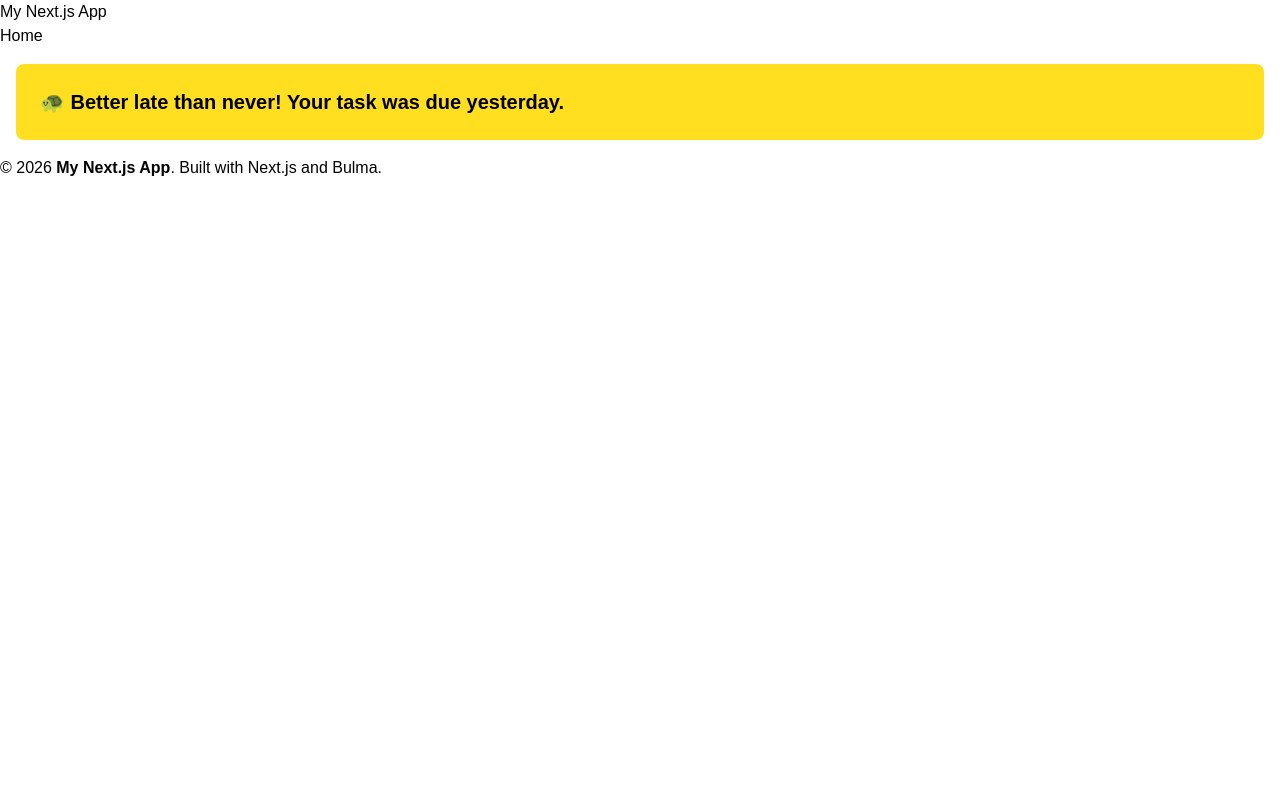
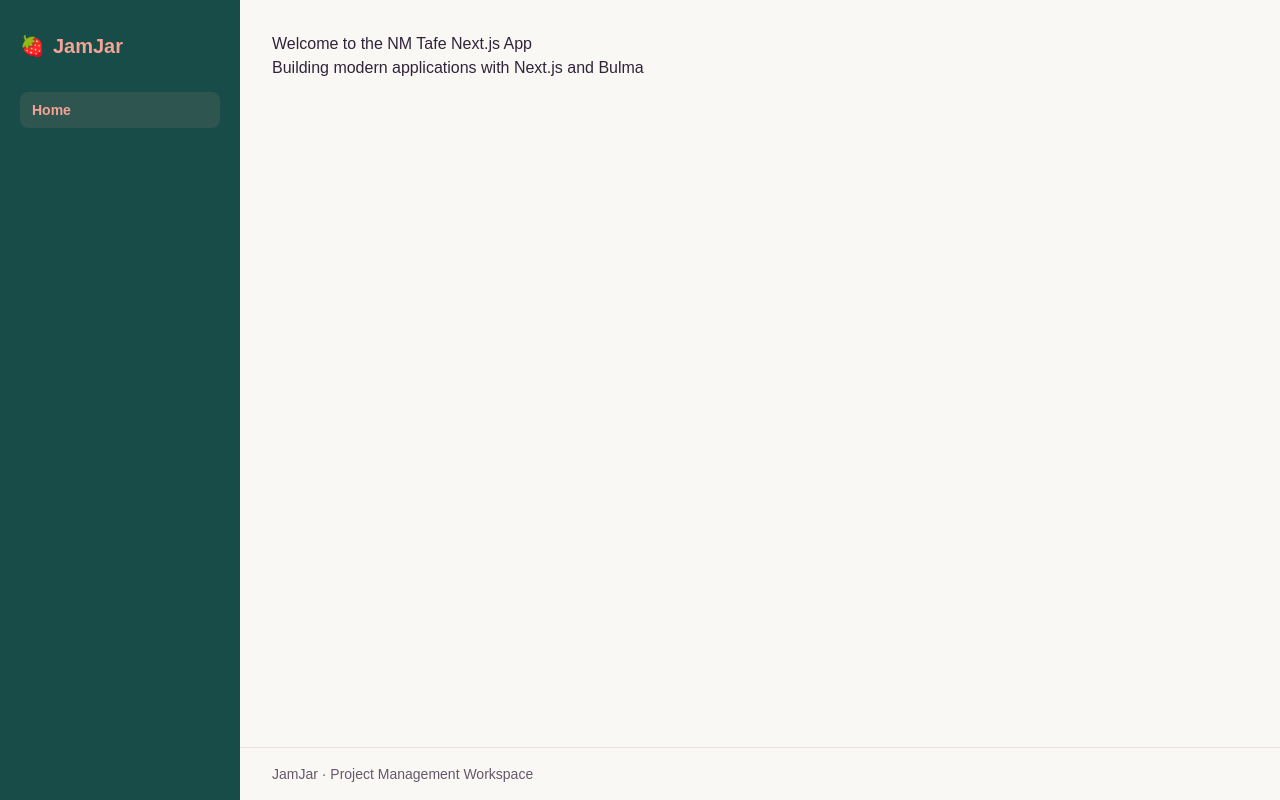
Before and after one commit to carolvpinheiro/nextjs-api, a Next.js app: page / in a window 1280 px wide. Built offline with nearby package versions, Linux system fonts and the light colour scheme.

Commit message:
feat: main layout

```diff
--- a/app/layout.js
+++ b/app/layout.js
@@ -1,66 +1,18 @@
+import "../styles/globals.css";
+import MainLayout from "../components/MainLayout";
 import "../styles/globals.css";
 
-// app/layout.js
 export default function RootLayout({ children }) {
   return (
     <html lang="en">
       <body>
-        {/* Navbar */}
-        <nav
-          className="navbar is-primary"
-          role="navigation"
-          aria-label="main navigation"
-        >
-          <div className="navbar-brand">
-            <a className="navbar-item" href="/">
-              <h1 className="title has-text-white">My Next.js App</h1>
-            </a>
-          </div>
-
-          <div className="navbar-menu">
-            <div className="navbar-start">
-              <a className="navbar-item" href="/">
-                Home
-              </a>
-            </div>
-          </div>
-        </nav>
-
-        {/* Main content section */}
-        <section className="section">
-          <div className="container">
-            {children} {/* This will render the children (pages) */}
-          </div>
-        </section>
-
-        {/* Footer */}
-        <footer className="footer">
-          <div className="content has-text-centered">
-            <p>
-              © 2026 <strong>My Next.js App</strong>. Built with Next.js and
-              Bulma.
-            </p>
-          </div>
-        </footer>
+        <MainLayout>{children}</MainLayout>
       </body>
     </html>
   );
 }
 
 export const metadata = {
-  title: "NM Tafe Next.js App",
-  description: "A modern application built with Next.js and Bulma",
-  openGraph: {
-    title: "My Next.js App",
-    description: "A modern web application built with Next.js",
-    images: [
-      {
-        url: "/logo.png",
-        width: 800,
-        height: 600,
-        alt: "App Logo",
-      },
-    ],
-    siteName: "My Next.js App",
-  },
+  title: "JamJar",
+  description: "A workspace for managing projects, tasks, and deadlines.",
 };
--- a/app/page.js
+++ b/app/page.js
@@ -1,21 +1,12 @@
-// app/page.js
-// export default function HomePage() {
-//   return (
-//     <main className="section">
-//       <div className="container has-text-centered">
-//         <h1 className="title is-1">Welcome to the NM Tafe Next.js App</h1>
-//         <p className="subtitle">
-//           Building modern applications with Next.js and Bulma
-//         </p>
-//       </div>
-//     </main>
-//   );
-// }
-
-export default function Home() {
+export default function HomePage() {
   return (
-    <p className="m-4 rounded-lg bg-yellow-300 p-6 text-xl font-bold text-black">
-      🐢 Better late than never! Your task was due yesterday.
-    </p>
+    <main className="section">
+      <div className="container has-text-centered">
+        <h1 className="title is-1">Welcome to the NM Tafe Next.js App</h1>
+        <p className="subtitle">
+          Building modern applications with Next.js and Bulma
+        </p>
+      </div>
+    </main>
   );
 }
--- /dev/null
+++ b/components/MainLayout.js
@@ -0,0 +1,66 @@
+"use client";
+
+import Link from "next/link";
+import { usePathname } from "next/navigation";
+
+// menu links
+const navigation = [{ href: "/", label: "Home" }];
+
+export default function MainLayout({ children }) {
+  // use current path to highlight the open page in the menu
+  const pathname = usePathname();
+
+  return (
+    <div className="min-h-dvh bg-[#FAF8F5] text-[#30243A] md:grid md:grid-cols-[15rem_minmax(0,1fr)]">
+      {/* show navigation at the top on mobile and sidebar for larger screens */}
+      <aside className="bg-[#174C48] px-5 py-4 text-[#F4A394] md:sticky md:top-0 md:h-dvh md:py-8">
+        <div className="mx-auto flex max-w-6xl items-center justify-between gap-4 md:block">
+          <Link
+            href="/"
+            className="inline-flex items-center gap-2 text-xl font-bold"
+          >
+            <span aria-hidden="true">🍓</span>
+            JamJar
+          </Link>
+
+          <nav aria-label="Main navigation" className="md:mt-8">
+            <ul className="flex flex-wrap gap-2 md:flex-col">
+              {navigation.map(({ href, label }) => {
+                const isActive = pathname === href;
+
+                return (
+                  <li key={href}>
+                    <Link
+                      href={href}
+                      aria-current={isActive ? "page" : undefined}
+                      className={`block rounded-lg px-3 py-2 text-sm focus-visible:outline-2 focus-visible:outline-[#F4A394] ${
+                        isActive
+                          ? "bg-[#F4A394]/10 font-semibold"
+                          : "font-medium hover:bg-[#F4A394]/10"
+                      }`}
+                    >
+                      {label}
+                    </Link>
+                  </li>
+                );
+              })}
+            </ul>
+          </nav>
+        </div>
+      </aside>
+
+      <div className="flex min-w-0 flex-col md:min-h-dvh">
+        {/* reder the current page */}
+        <main className="mx-auto w-full max-w-6xl flex-1 px-5 py-8 sm:px-8">
+          {children}
+        </main>
+
+        <footer className="border-t border-[#E9E1E7]">
+          <div className="mx-auto max-w-6xl px-5 py-4 text-sm text-[#65586B] sm:px-8">
+            JamJar · Project Management Workspace
+          </div>
+        </footer>
+      </div>
+    </div>
+  );
+}
```
Also changed, not shown: app/icon.svg (added).
